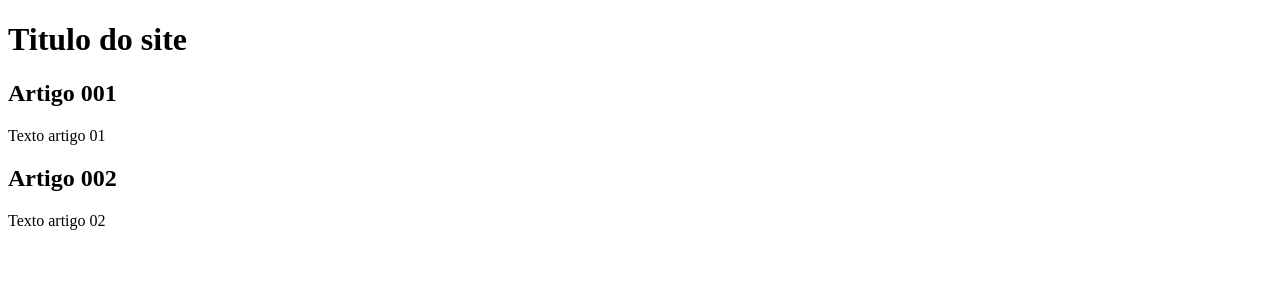
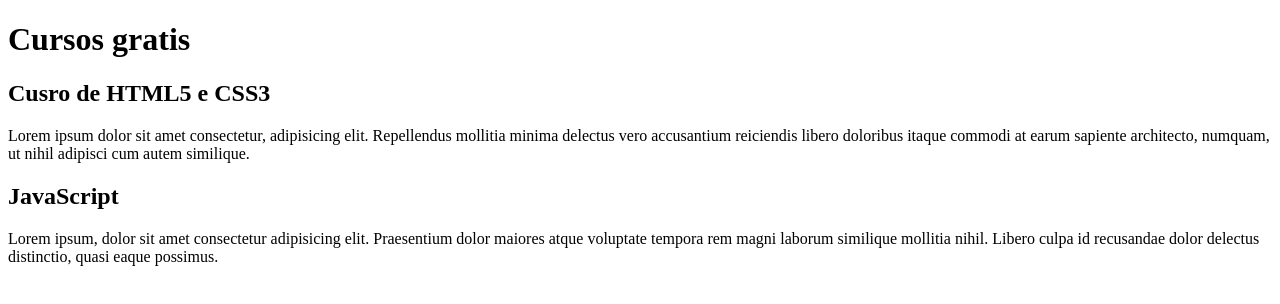
Before and after one commit to vampestranho/Projeto-site, a plain HTML site: page index.html in a window 1280 px wide. Drawn offline with Linux system fonts and the light colour scheme.

Commit message:
começo do conteudo

```diff
--- a/index.html
+++ b/index.html
@@ -9,15 +9,15 @@
 <body>
     <main>
         <header>
-            <h1>Titulo do site</h1>
+            <h1>Cursos gratis</h1>
         </header>
         <article>
-            <h2>Artigo 001</h2>
-            <p>Texto artigo 01</p>
+            <h2>Cusro de HTML5 e CSS3</h2>
+            <p>Lorem ipsum dolor sit amet consectetur, adipisicing elit. Repellendus mollitia minima delectus vero accusantium reiciendis libero doloribus itaque commodi at earum sapiente architecto, numquam, ut nihil adipisci cum autem similique.</p>
         </article>
         <article>
-            <h2>Artigo 002</h2>
-            <p>Texto artigo 02</p>
+            <h2>JavaScript</h2>
+            <p>Lorem ipsum, dolor sit amet consectetur adipisicing elit. Praesentium dolor maiores atque voluptate tempora rem magni laborum similique mollitia nihil. Libero culpa id recusandae dolor delectus distinctio, quasi eaque possimus.</p>
         </article>
     </main>
 </body>
```
